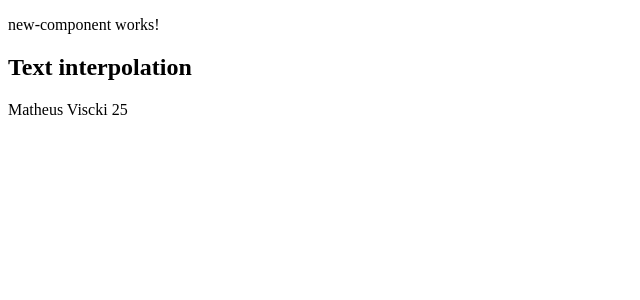
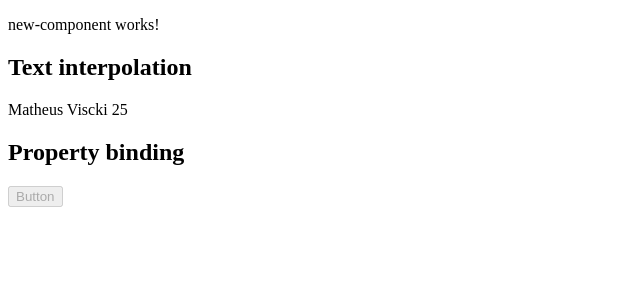
Before and after one commit to mathvsk/meu-primeiro-projeto, an Angular app: page / in a window 1280 px wide. Shown: the top 300 px of the page, without its empty margins (0-640 px from the left). Built offline with nearby package versions, Linux system fonts and the light colour scheme.

Commit message:
feat: aplicar property binding

```diff
--- a/src/app/components/template/template-binding/template-binding.component.html
+++ b/src/app/components/template/template-binding/template-binding.component.html
@@ -2,3 +2,6 @@
 <p>
     {{ this.name }} {{ this.age }}
 </p>
+
+<h2>Property binding</h2>
+<button [disabled]="isDisabled">Button</button>
--- a/src/app/components/template/template-binding/template-binding.component.ts
+++ b/src/app/components/template/template-binding/template-binding.component.ts
@@ -10,4 +10,5 @@ import { Component } from '@angular/core';
 export class TemplateBindingComponent {
   public name = "Matheus Viscki"
   public age = 25
+  public isDisabled = true
 }
```
